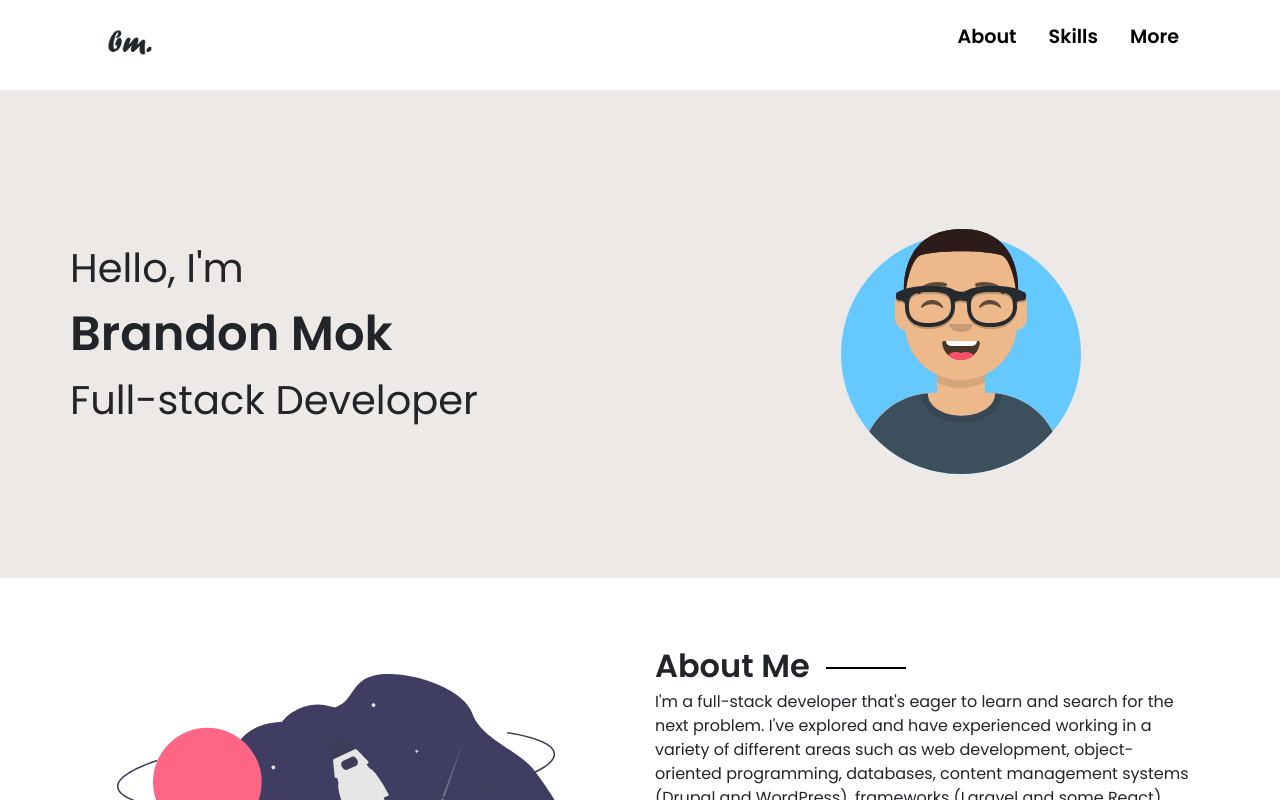
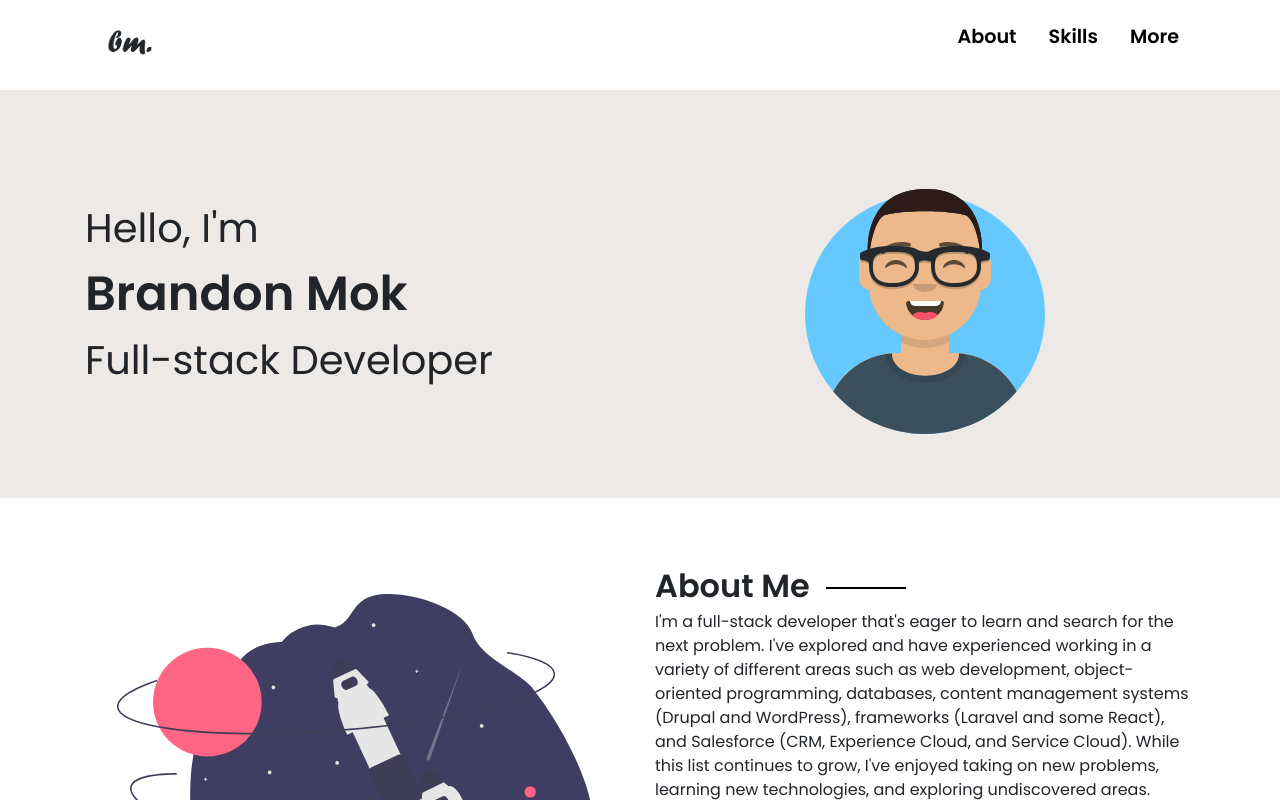
Before and after one commit to BrandonMok/react-personal-website, a React (Create React App) app: page / in a window 1280 px wide. Shown: the top 800 px of the page. Built offline with nearby package versions, Linux system fonts and the light colour scheme.

Commit message:
redid banner to use grid

```diff
--- a/src/App.scss
+++ b/src/App.scss
@@ -130,14 +130,13 @@ $heading-small: 1.5rem;
 .banner {
   min-height: 25vh;
   background-color: $secondary;
+  padding: 4rem 0;
 
-  &__flexbox {
-      display: flex;
-      flex-direction: column;
-      padding: 2.5rem 0;
+  &__avatar {
+    text-align: center;
+  }
 
-      &__box1 {
-          &__headline-content {
+  &__headline-intro {
     text-align: center;
 
     &__headline {
@@ -146,13 +145,7 @@ $heading-small: 1.5rem;
     }
 
     &__subheadline {
-                  font-size: $font-regular;
-              }
-          }
-      }
-
-      &__box2 {
-          text-align: center;
+      font-size: $font-regular-plus;
     }
   }
 }
@@ -248,30 +241,18 @@ $heading-small: 1.5rem;
 
 @include media-breakpoint-up(md) {
   .banner {
-    padding: 2.5rem 0;
-
-    &__flexbox {
-      flex-direction: row;
+    &__headline-intro {
+      display: flex;
+      flex-direction: column;
       justify-content: center;
-      align-items: center;
-
-      &__box1 {
-          flex: 1 1 auto;
-
-          &__headline-content {
       text-align: left;
 
       &__headline {
         font-size: $heading-medium;
       }
+
       &__subheadline {
         font-size: $heading-small;
-              }
-          }
-      }
-
-      &__box2 {
-          flex: 1 1 auto;
       }
     }
   }
@@ -357,21 +338,14 @@ $heading-small: 1.5rem;
 
 @include media-breakpoint-up(lg) {
   .banner {
-      padding: 4rem 0;
-
-      &__flexbox {
-          &__box1 {
-              justify-content: flex-end;
-
-              &__headline-content {
+    &__headline-intro {
       &__headline {
         font-size: $heading-large;
       }
+
       &__subheadline {
         font-size: $heading-medium;
       }
     }
   }
 }
-  }
-}
--- a/src/components/banner.js
+++ b/src/components/banner.js
@@ -5,16 +5,16 @@ import AvatarPic from '../icons/avatar.svg'
 const Banner = () => {
     return (
         <div className="banner">
-            <div className="container banner__flexbox">
-                <div className='banner__flexbox__box1'>
-                    <div className='banner__flexbox__box1__headline-content'>
-                        <div className='banner__flexbox__box1__headline-content__subheadline'>Hello, I'm</div>
-                        <div className='banner__flexbox__box1__headline-content__headline'>Brandon Mok</div>
-                        <div className='banner__flexbox__box1__headline-content__subheadline'>Full-stack Developer</div>
+            <div className="container">
+                <div className='row'>
+                    <div className='col-12 col-md-6 banner__headline-intro'>
+                        <div className='banner__headline-intro__subheadline'>Hello, I'm</div>
+                        <div className='banner__headline-intro__headline'>Brandon Mok</div>
+                        <div className='banner__headline-intro__subheadline'>Full-stack Developer</div>
                     </div>
-                </div>
-                <div className='banner__flexbox__box2'>
-                    <img src={AvatarPic} alt='avatar' />
+                    <div className='col-12 col-md-6 banner__avatar'>
+                        <img src={AvatarPic} alt='avatar' />
+                    </div>
                 </div>
             </div>
         </div>
```
Lines whose indentation alone changed are shown as unchanged.
